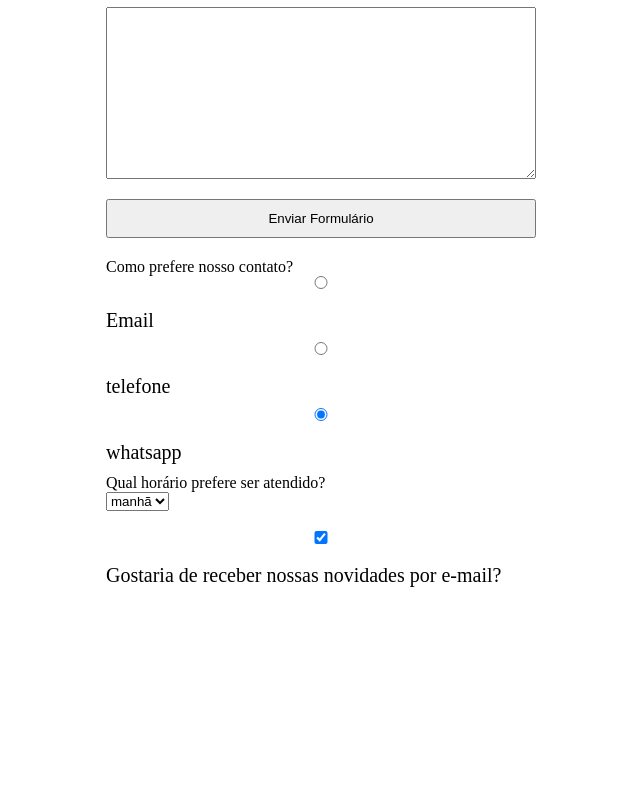
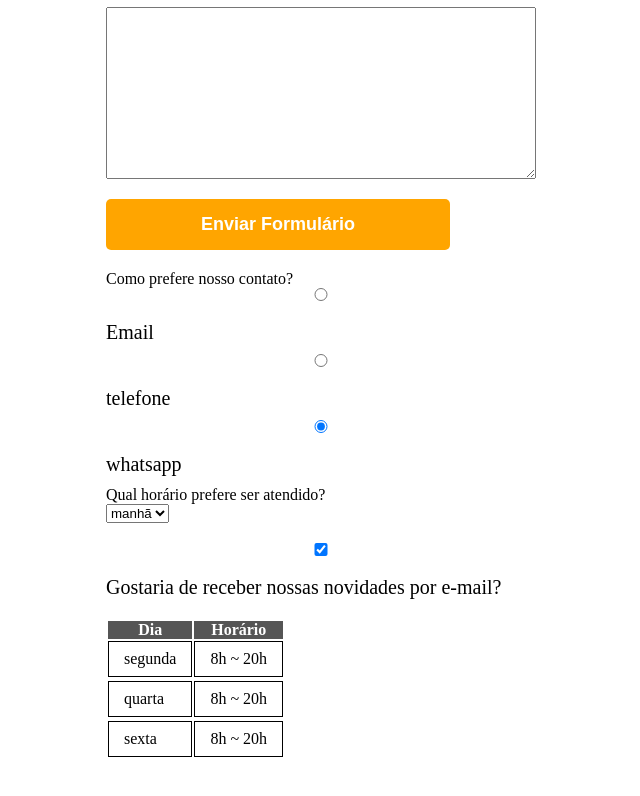
Before and after one commit to gustavo123z/programa-o1, a plain HTML site: page contatos.html in a window 1280 px wide. Shown: the part 342-1138 px from the top of the page, without its empty margins (104-744 px from the left). Before the commit the page ends 969 px from the top, so only its background shows below. Drawn offline with Linux system fonts and the light colour scheme.

Commit message:
Add files via upload
30/04

```diff
--- a/contatos.html
+++ b/contatos.html
@@ -20,7 +20,16 @@
 
               <label for="mensagem">Mensagem</label>
             <textarea name="" id="Mensagem" cols="30" rows="10" class="input-padrao"></textarea>
-            <input type="submit" value="Enviar Formulário" class="input-padrao">
+            <input type="submit" value="Enviar Formulário" class="enviar">
+
+
+
+
+
+
+
+
+
 
            <div>
                <p>Como prefere nosso contato?</p>
@@ -50,6 +59,49 @@
 
 
 
+            <table>
+                <thead>
+                    <tr>
+                      <th>Dia</th>
+                      <th>Horário</th>
+
+                     <th>
+                      </thead>
+
+                     <tbody>
+                      <tr>
+                           <td> segunda </td>
+                           <td>8h ~ 20h</td>
+
+                      <tr>
+                      </tr>
+
+                          <td>quarta</td>
+                           <td>8h ~ 20h</td>
+
+                       <tr>
+                       </tr>
+
+                           <td>sexta</td>
+                            <td>8h ~ 20h</td>
+
+                    </tbody>
+
+
+
+           </table>
+
+
+
+
+
+
+
+
+
+
+
+
         </form>
     </main>
 </body>
--- a/style.css
+++ b/style.css
@@ -144,3 +144,24 @@ nav a:hover{
      background: red;
      transform: scale(1.2);
 }
+
+table{
+     margin: 20px 0 20px;
+
+}
+
+thead{
+     background-color: #555555;
+     color: white;
+     font-weight: bold;
+
+
+}
+
+td, tr{
+     border: 1px solid black;
+     padding: 8px 15px;
+
+
+
+}
```
